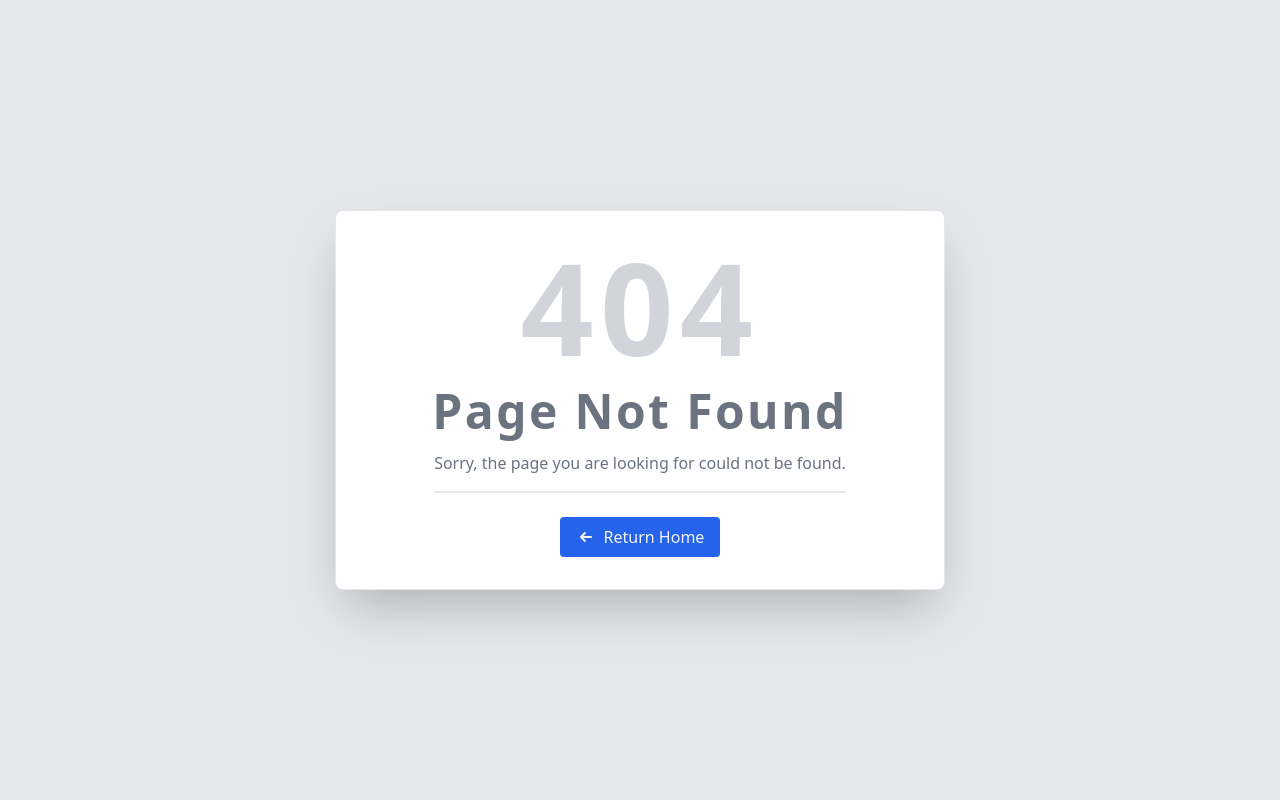
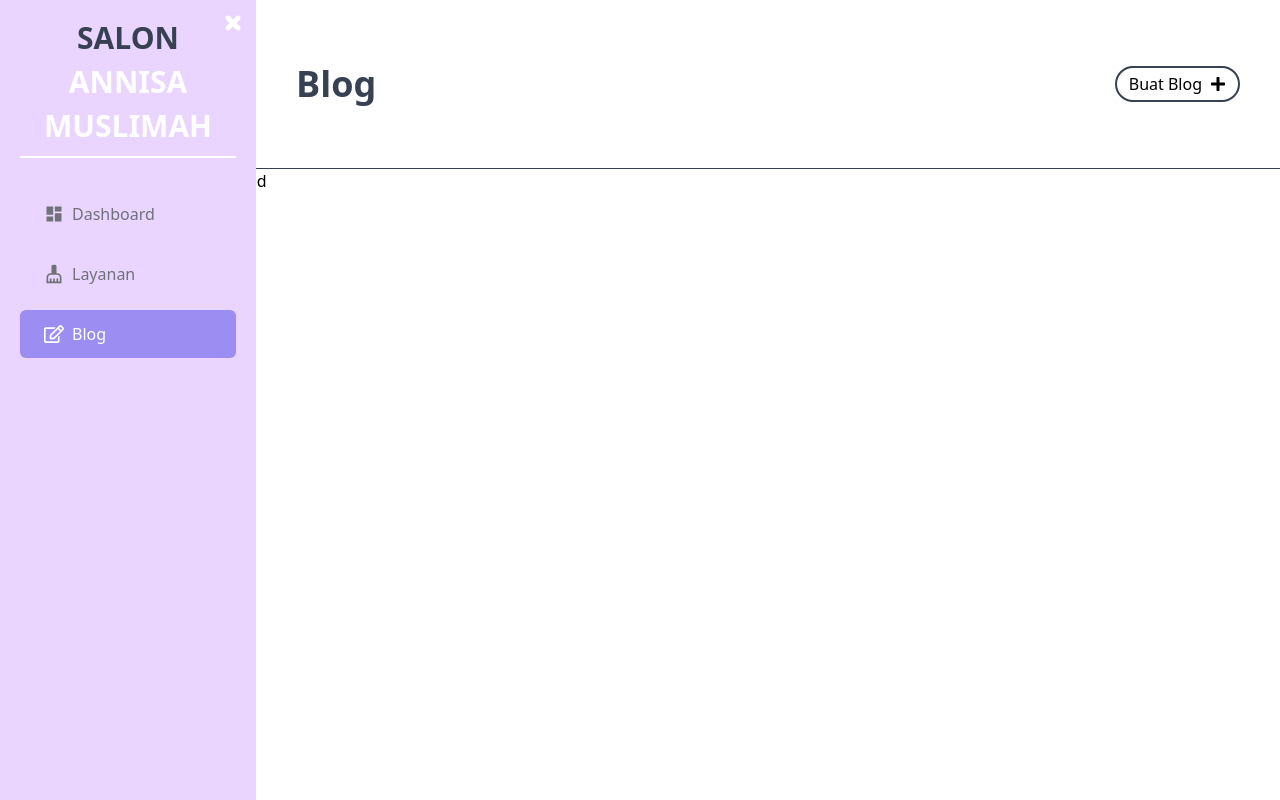
Before and after one commit to raihan2-byte/salon-annisa-muslim, a React (Vite) app: page /dashboard/blog in a window 1280 px wide. Before the commit this address had no page. Built offline with nearby package versions, Linux system fonts and the light colour scheme.

Commit message:
[FEAT] add dashboard layout with some page

```diff
--- a/src/App.jsx
+++ b/src/App.jsx
@@ -1,9 +1,12 @@
 import Blog from "./pages/Blog";
+import BlogDashboard from "./pages/Dashboard/Blog";
 import Home from "./pages/Home";
 import Location from "./pages/Location";
 import AboutUs from "./pages/AboutUs";
 import { BrowserRouter, Route, Routes } from "react-router-dom";
 import NotFound from "./pages/NotFound";
+import DashboardIndex from "./pages/Dashboard/Index";
+import LayananDashboard from "./pages/Dashboard/Layanan";
 
 function App() {
   return (
@@ -14,6 +17,9 @@ function App() {
           <Route path="/blog" element={<Blog />} />
           <Route path="/lokasi" element={<Location />} />
           <Route path="/tentangKami" element={<AboutUs />} />
+          <Route path="/dashboard" element={<DashboardIndex />} />
+          <Route path="/dashboard/layanan" element={<LayananDashboard />} />
+          <Route path="/dashboard/blog" element={<BlogDashboard />} />
           <Route path="*" element={<NotFound />} />
         </Routes>
       </BrowserRouter>
--- /dev/null
+++ b/src/components/Dashboard/Layout/Index.jsx
@@ -0,0 +1,40 @@
+import React, { useEffect, useState } from "react";
+import useIsMobile from "../../../hooks/useIsMobile";
+import Transition from "./Transition";
+import Sidebar from "./Sidebar";
+import { MdOutlineMenu } from "react-icons/md";
+
+export default function DashboardLayout({ children }) {
+  const [showNav, setShowNav] = useState(true);
+  const isMobile = useIsMobile();
+  useEffect(() => {
+    if (isMobile) {
+      setShowNav(false);
+    } else {
+      setShowNav(true);
+    }
+  }, [isMobile]);
+
+  return (
+    <section className="bg-white min-h-screen">
+      {!showNav && (
+        <button
+          className="absolute top-6 left-5"
+          onClick={() => {
+            setShowNav(true);
+          }}
+        >
+          <MdOutlineMenu size={25} />
+        </button>
+      )}
+      <Transition show={showNav}>
+        <Sidebar setShowNav={setShowNav} />
+      </Transition>
+      <div className={`${showNav && !isMobile ? "pl-60" : ""}`}>
+        <div className="bg-transparent overflow-hidden rounded-sm">
+          {children}
+        </div>
+      </div>
+    </section>
+  );
+}
--- /dev/null
+++ b/src/components/Dashboard/Layout/Sidebar.jsx
@@ -0,0 +1,42 @@
+import { Link } from "react-router-dom";
+import SidebarItem from "./SidebarItem";
+import useRoutes from "../../../hooks/useRoutes";
+import { TiTimes } from "react-icons/ti";
+
+const Sidebar = ({ setShowNav }) => {
+  const routes = useRoutes();
+
+  return (
+    <aside className="fixed z-40 top-0 flex flex-col justify-between h-screen  bg-purple-200 transition duration-300 xl:w-64 w-60">
+      <div className="w-full flex p-2 justify-end text-white absolute">
+        <button
+          onClick={() => {
+            setShowNav(false);
+          }}
+        >
+          <TiTimes size={30} />
+        </button>
+      </div>
+      <Link to={"/"} className="flex justify-center items-center px-5 ">
+        <div className="flex flex-col text-center text-3xl font-bold gap-2 pt-5 pb-3 bg-purple-200 mb-8 text-white w-full border-b-2 border-b-white">
+          <p className="text-gray-700">SALON</p>
+          <p>ANNISA</p>
+          <p>MUSLIMAH</p>
+        </div>
+      </Link>
+      <div className="flex flex-col h-full justify-between overflow-y-auto overflow-x-hidden blue-scroll">
+        <div className="flex flex-col">
+          {routes[0]?.top?.map((item) => (
+            <SidebarItem
+              key={item.mainLabel}
+              mainLabel={item.mainLabel}
+              items={item.items}
+            />
+          ))}
+        </div>
+      </div>
+    </aside>
+  );
+};
+
+export default Sidebar;
--- /dev/null
+++ b/src/components/Dashboard/Layout/SidebarItem.jsx
@@ -0,0 +1,47 @@
+import React from "react";
+import { Link } from "react-router-dom";
+
+function className({ active }) {
+  return `pl-6 py-3 mx-5 rounded-md text-center cursor-pointer mb-3 flex items-center transition-colors md:text-base text-sm ${
+    active
+      ? "bg-indigo-600 bg-opacity-[0.5] text-white"
+      : "text-zinc-500 hover:bg-indigo-600 hover:bg-opacity-[0.6] hover:text-white"
+  }`;
+}
+const Items = ({ label, icon: Icon, active, href, onClick, isButton }) => (
+  <>
+    {isButton ? (
+      <div onClick={onClick} className={className({ active })}>
+        <Icon className="h-5 w-5 shrink-0 mr-2" />
+        <div>
+          <p>{label}</p>
+        </div>
+      </div>
+    ) : (
+      <Link to={href} className={className({ active })}>
+        <Icon className="h-5 w-5 shrink-0 mr-2 " />
+        <div>
+          <p>{label}</p>
+        </div>
+      </Link>
+    )}
+  </>
+);
+
+const SidebarItem = ({ mainLabel, items }) => (
+  <div className="mb-4">
+    {items.map((item, index) => (
+      <Items
+        key={index}
+        label={item.label}
+        icon={item.icon}
+        active={item.active}
+        href={item.href}
+        isButton={item.isButton}
+        onClick={item.onClick}
+      />
+    ))}
+  </div>
+);
+
+export default SidebarItem;
--- /dev/null
+++ b/src/components/Dashboard/Layout/Transition.jsx
@@ -0,0 +1,32 @@
+// Transition.tsx
+import { useState, useEffect, Fragment, ReactNode } from "react";
+
+const Transition = ({ show, duration = 400, children }) => {
+  const [isMounted, setIsMounted] = useState(show);
+
+  useEffect(() => {
+    if (show) {
+      setIsMounted(true);
+    } else {
+      const timer = setTimeout(() => {
+        setIsMounted(false);
+      }, duration);
+
+      return () => clearTimeout(timer);
+    }
+  }, [show, duration]);
+
+  return (
+    <div className="fixed left-0 top-0 w-full">
+      <div
+        className={`transition-transform duration-${duration} transform ${
+          show ? "translate-x-0" : "-translate-x-full"
+        }`}
+      >
+        {isMounted && <Fragment>{children}</Fragment>}
+      </div>
+    </div>
+  );
+};
+
+export default Transition;
--- /dev/null
+++ b/src/components/Dashboard/TopArea.jsx
@@ -0,0 +1,17 @@
+import React from "react";
+import { FaPlus } from "react-icons/fa";
+
+export default function TopArea({ title, buttonTitle, onClick }) {
+  return (
+    <div className="pr-10 md:pl-14 pl-10 py-16 flex md:flex-row flex-col md:gap-0 gap-5 md:justify-between justify-center items-center  border-b border-gray-700">
+      <p className="text-center text-gray-700 text-4xl font-bold ">{title}</p>
+      <button
+        className="flex items-center gap-2 rounded-[22px] border-2 border-gray-700 px-3 py-1"
+        onClick={onClick}
+      >
+        <p>{buttonTitle}</p>
+        <FaPlus />
+      </button>
+    </div>
+  );
+}
--- /dev/null
+++ b/src/hooks/useRoutes.js
@@ -0,0 +1,82 @@
+import { MdDashboard } from "react-icons/md";
+import { MdCleaningServices } from "react-icons/md";
+import { FaRegEdit } from "react-icons/fa";
+import { useMemo } from "react";
+
+const useRoutes = () => {
+  const pathName = window.location.pathname;
+  const isActive = (href) => {
+    return pathName === href;
+  };
+
+  const routesConfig = [
+    {
+      top: [
+        {
+          mainLabel: "Menu",
+          items: [
+            {
+              label: "Dashboard",
+              active: isActive("/dashboard"),
+              href: "/dashboard",
+              icon: MdDashboard,
+            },
+            {
+              label: "Layanan",
+              active: isActive("/dashboard/layanan"),
+              href: "/dashboard/layanan",
+              icon: MdCleaningServices,
+            },
+            {
+              label: "Blog",
+              active: isActive("/dashboard/blog"),
+              href: "/dashboard/blog",
+              icon: FaRegEdit,
+            },
+          ],
+        },
+      ],
+    },
+  ];
+
+  const routes = useMemo(() => {
+    return routesConfig.map((section) => {
+      const modifiedSection = { ...section };
+      if (modifiedSection.top) {
+        modifiedSection.top = modifiedSection.top.map((subSection) => {
+          const modifiedSubSection = { ...subSection };
+          if (modifiedSubSection.items) {
+            modifiedSubSection.items = modifiedSubSection.items.map((item) => {
+              const modifiedItem = { ...item };
+              if (modifiedItem.active === undefined) {
+                modifiedItem.active = isActive(modifiedItem.href.split("?")[0]);
+              }
+              return modifiedItem;
+            });
+          }
+          return modifiedSubSection;
+        });
+      }
+      if (modifiedSection.bottom) {
+        modifiedSection.bottom = modifiedSection.bottom.map((subSection) => {
+          const modifiedSubSection = { ...subSection };
+          if (modifiedSubSection.items) {
+            modifiedSubSection.items = modifiedSubSection.items.map((item) => {
+              const modifiedItem = { ...item };
+              if (modifiedItem.active === undefined) {
+                modifiedItem.active = isActive(modifiedItem.href.split("?")[0]);
+              }
+              return modifiedItem;
+            });
+          }
+          return modifiedSubSection;
+        });
+      }
+      return modifiedSection;
+    });
+  }, [pathName, isActive, routesConfig]);
+
+  return routes;
+};
+
+export default useRoutes;
--- /dev/null
+++ b/src/pages/Dashboard/Blog.jsx
@@ -0,0 +1,12 @@
+import React from "react";
+import DashboardLayout from "../../components/Dashboard/Layout/Index";
+import TopArea from "../../components/Dashboard/TopArea";
+
+export default function Blog() {
+  return (
+    <DashboardLayout>
+      <TopArea title="Blog" buttonTitle="Buat Blog" />
+      <div>asd</div>
+    </DashboardLayout>
+  );
+}
--- /dev/null
+++ b/src/pages/Dashboard/Index.jsx
@@ -0,0 +1,6 @@
+import React from "react";
+import DashboardLayout from "../../components/Dashboard/Layout/Index";
+
+export default function DashboardIndex() {
+  return <DashboardLayout>Index</DashboardLayout>;
+}
--- /dev/null
+++ b/src/pages/Dashboard/Layanan.jsx
@@ -0,0 +1,12 @@
+import React from "react";
+import DashboardLayout from "../../components/Dashboard/Layout/Index";
+import TopArea from "../../components/Dashboard/TopArea";
+
+export default function Layanan(props) {
+  return (
+    <DashboardLayout>
+      <TopArea title="Layanan" buttonTitle="Buat Layanan" />
+      <div>asd</div>
+    </DashboardLayout>
+  );
+}
```
